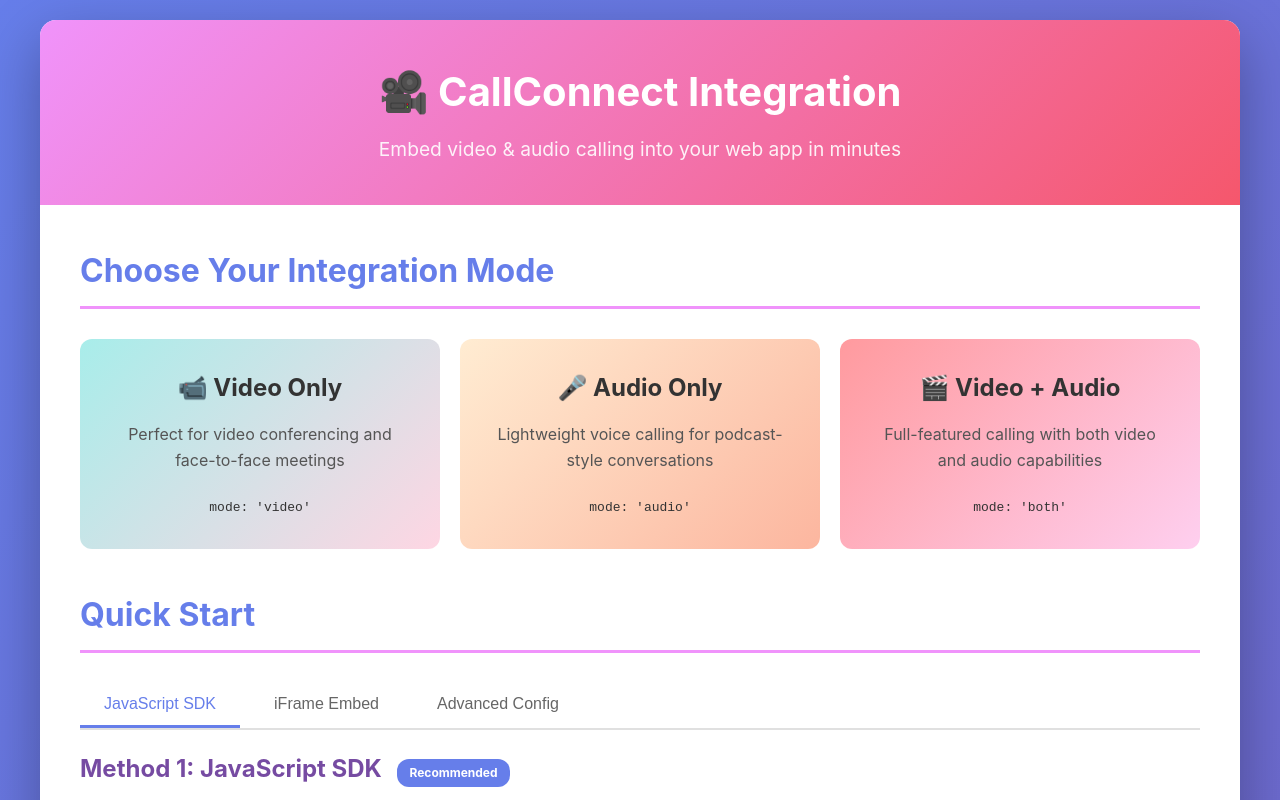
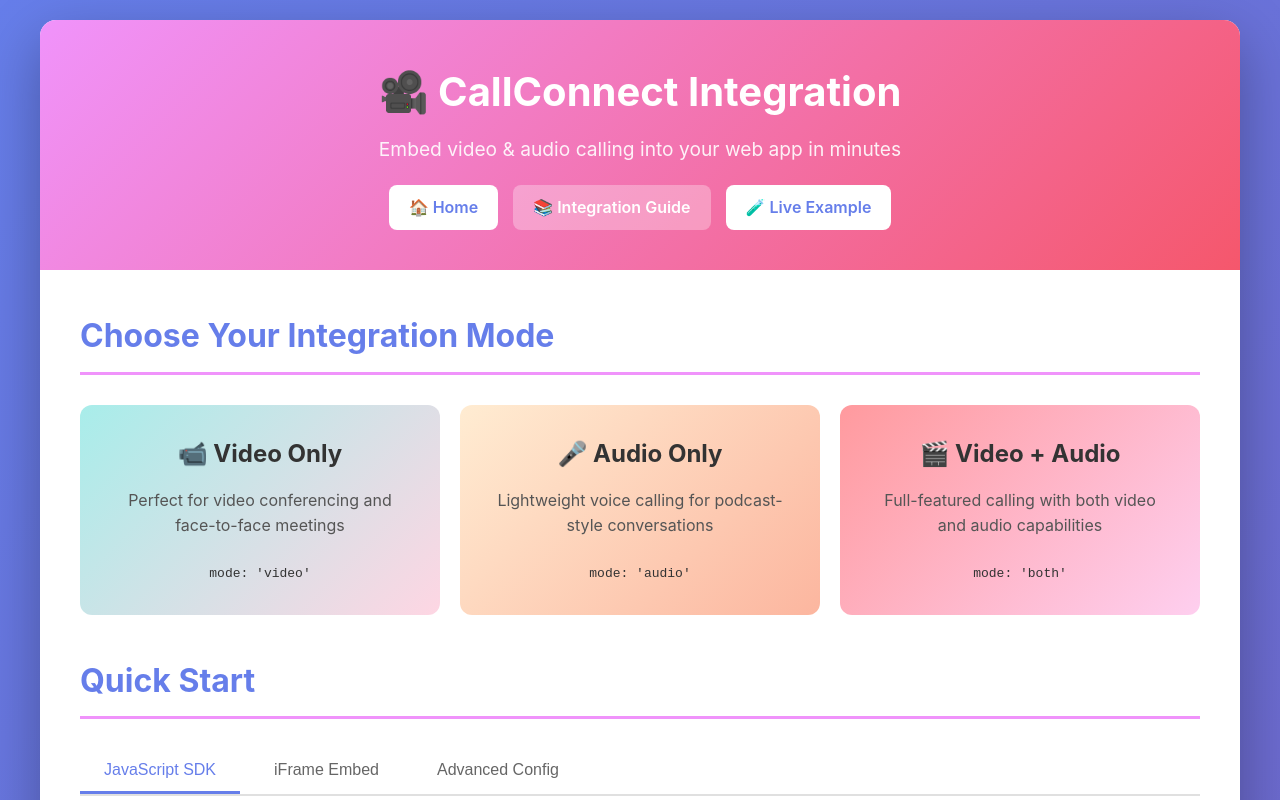
Before and after one commit to Cartier-app/webrtc, a website: page integration.html in a window 1280 px wide. Shown: the top 800 px of the page. Drawn offline with Linux system fonts and the light colour scheme.

Commit message:
Add navigation links to integration.html

```diff
--- a/integration.html
+++ b/integration.html
@@ -257,6 +257,11 @@
     <header>
       <h1>🎥 CallConnect Integration</h1>
       <p>Embed video & audio calling into your web app in minutes</p>
+      <nav style="margin-top: 20px; display: flex; gap: 15px; justify-content: center; flex-wrap: wrap;">
+        <a href="/" style="padding: 10px 20px; background: white; color: #667eea; text-decoration: none; border-radius: 8px; font-weight: 600; transition: all 0.3s;">🏠 Home</a>
+        <a href="/integration.html" style="padding: 10px 20px; background: rgba(255,255,255,0.3); color: white; text-decoration: none; border-radius: 8px; font-weight: 600; transition: all 0.3s;">📚 Integration Guide</a>
+        <a href="/example-integration.html" style="padding: 10px 20px; background: white; color: #667eea; text-decoration: none; border-radius: 8px; font-weight: 600; transition: all 0.3s;">🧪 Live Example</a>
+      </nav>
     </header>
 
     <div class="content">
```
